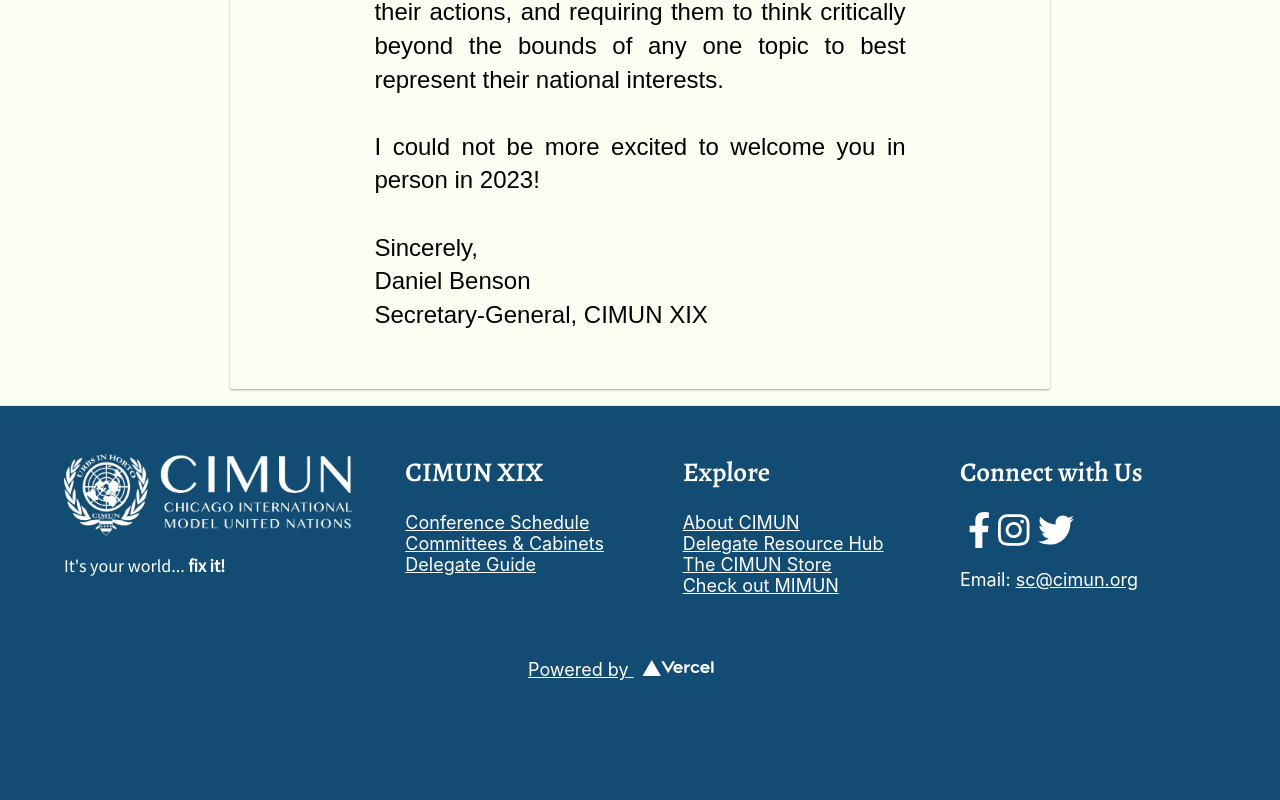
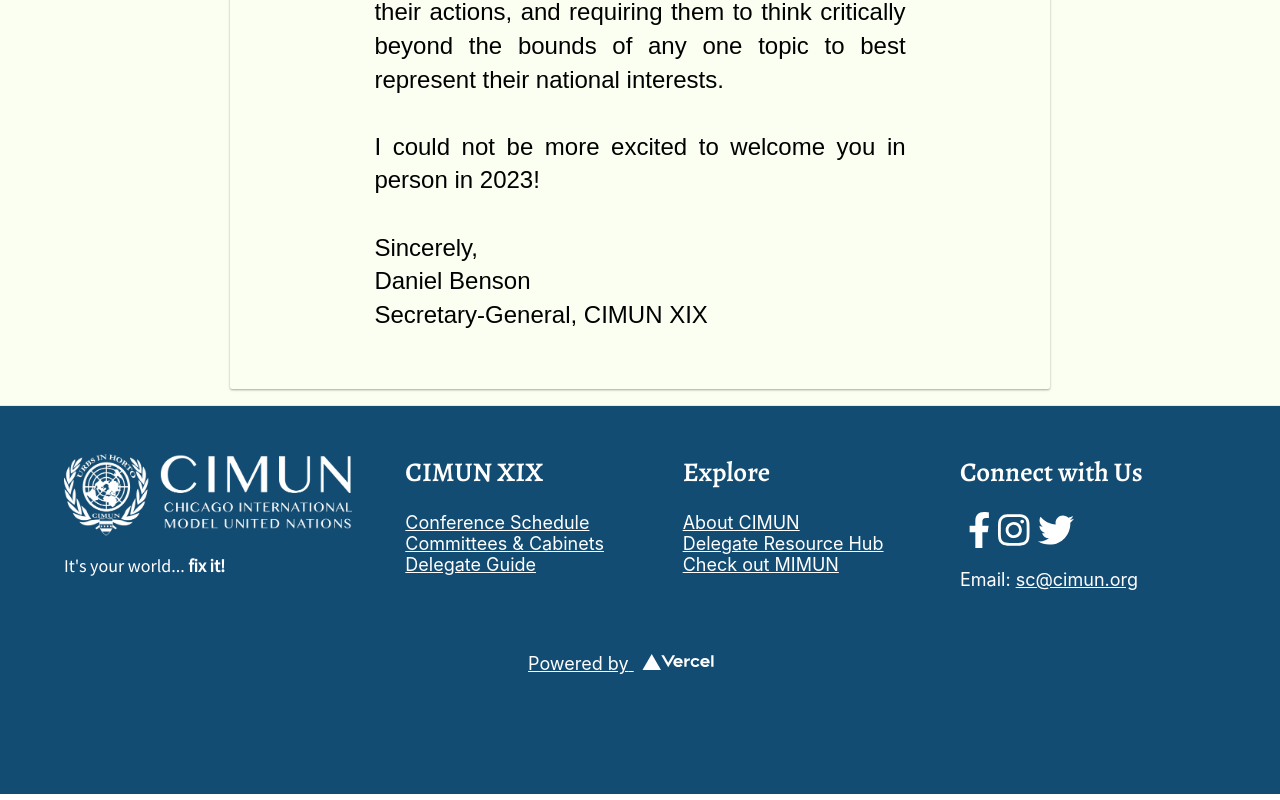
Before and after one commit to Model-UN/cimun-web, a Next.js app: page / in a window 1280 px wide. Shown: the part 3991-4791 px from the top of the page. Built offline with nearby package versions, Linux system fonts and the light colour scheme.

Commit message:
remove dead merch store link

```diff
--- a/components/footer/index.tsx
+++ b/components/footer/index.tsx
@@ -53,7 +53,6 @@ const Footer: React.FC = () => (
           <FootH2>Explore</FootH2>
           <a href="/about">About CIMUN</a>
           <a href="/resources">Delegate Resource Hub</a>
-          <a href="https://www.cimunmerch.org">The CIMUN Store</a>
           <a href="https://www.mimun.mx/" target="_blank" rel="noreferrer">
             Check out MIMUN
           </a>
```
